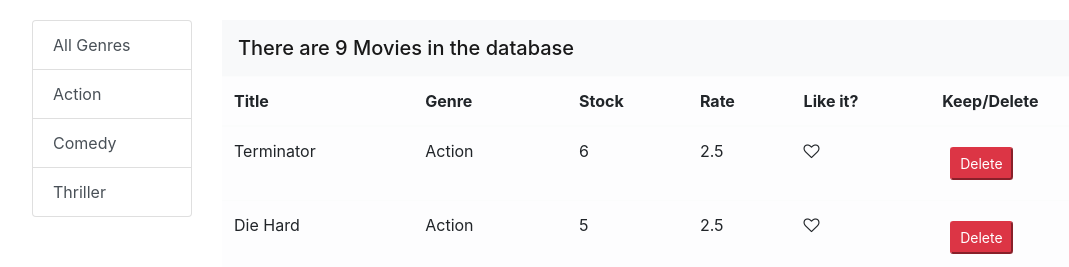
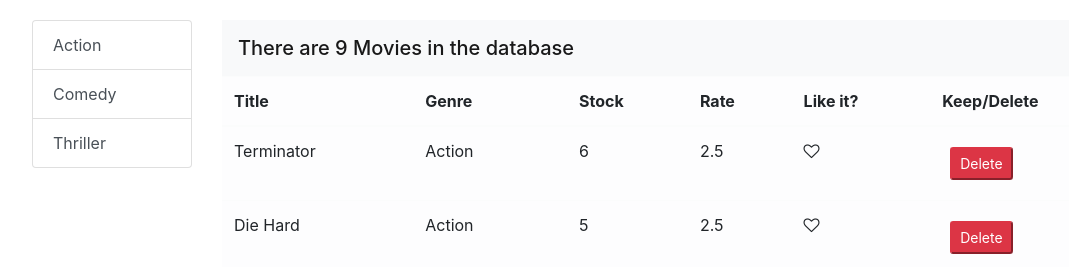
Before and after one commit to samit403/Mosh-Tutorial, a React (Create React App) app: page / in a window 1280 px wide. Shown: the top 267 px of the page, without its empty margins (53-1122 px from the left). Built offline with nearby package versions, Linux system fonts and the light colour scheme.

Commit message:
Making Listgroup independant of any data

```diff
--- a/src/components/common/listGroup.jsx
+++ b/src/components/common/listGroup.jsx
@@ -2,26 +2,18 @@ import React from "react";
 import "bootstrap/dist/css/bootstrap.css";
 
 const ListGroup = props => {
-  const genres = props.genres;
+  const { items, textProperty, valueProperty } = props;
 
   return (
     <div className="list-group">
-      <button
-        className="list-group-item list-group-item-action"
-        style={{ cursor: "pointer" }}
-        onClick={props.onAllGenresClick}
-      >
-        All Genres
-      </button>
-      {/* dynamically generate other genres in the list group */}
-      {genres.map(genre => (
+      {items.map(item => (
         <button
-          key={genre._id}
+          key={item[valueProperty]}
           style={{ cursor: "pointer" }}
           className="list-group-item list-group-item-action"
-          onClick={() => props.onGenreClick(genre)}
+          onClick={() => props.onItemSelect(item)}
         >
-          {genre.name}
+          {item[textProperty]}
         </button>
       ))}
     </div>
--- a/src/components/movies.jsx
+++ b/src/components/movies.jsx
@@ -11,11 +11,15 @@ import { getGenres } from "../services/fakeGenreService";
 class Movies extends Component {
   // State of the component
   state = {
-    movies: getMovies(),
+    movies: [],
+    genres: [],
     pageSize: 4,
-    currentPage: 1,
-    genres: getGenres()
+    currentPage: 1
   };
+
+  componentDidMount() {
+    this.setState({ movies: getMovies(), genres: getGenres() });
+  }
 
   // event Handlers
   handleDelete = item => {
@@ -35,18 +39,14 @@ class Movies extends Component {
     this.setState({ currentPage: page });
   };
 
-  handleGenreClick = genre => {
-    // console.log(genre.name);
-    let movies = [...this.state.movies];
-    const filteredMovies = movies.filter(
-      movie => movie.genre.name === genre.name
-    );
-    // console.log(filteredMovies);
-    this.setState({ movies: filteredMovies });
-  };
-
-  handleAllGenresClick = () => {
-    console.log("all genres clicked");
+  handleGenreSelect = genre => {
+    console.log(genre);
+    // let movies = [...this.state.movies];
+    // const filteredMovies = movies.filter(
+    //   movie => movie.genre.name === genre.name
+    // );
+    // // console.log(filteredMovies);
+    // this.setState({ movies: filteredMovies });
   };
 
   // render function
@@ -59,7 +59,7 @@ class Movies extends Component {
       );
     }
 
-    const movieGroups = paginate(
+    const allMovies = paginate(
       this.state.movies,
       this.state.currentPage,
       this.state.pageSize
@@ -70,9 +70,10 @@ class Movies extends Component {
         <div className="row">
           <div className="col-2">
             <ListGroup
-              genres={this.state.genres}
-              onGenreClick={this.handleGenreClick}
-              onAllGenresClick={this.handleAllGenresClick}
+              items={this.state.genres}
+              textProperty="name"
+              valueProperty="_id"
+              onItemSelect={this.handleGenreSelect}
             />
           </div>
           <div className="col">
@@ -93,7 +94,7 @@ class Movies extends Component {
                 </tr>
               </thead>
               <tbody>
-                {movieGroups.map(item => {
+                {allMovies.map(item => {
                   return (
                     <tr key={item._id}>
                       <td>{item.title}</td>
```
